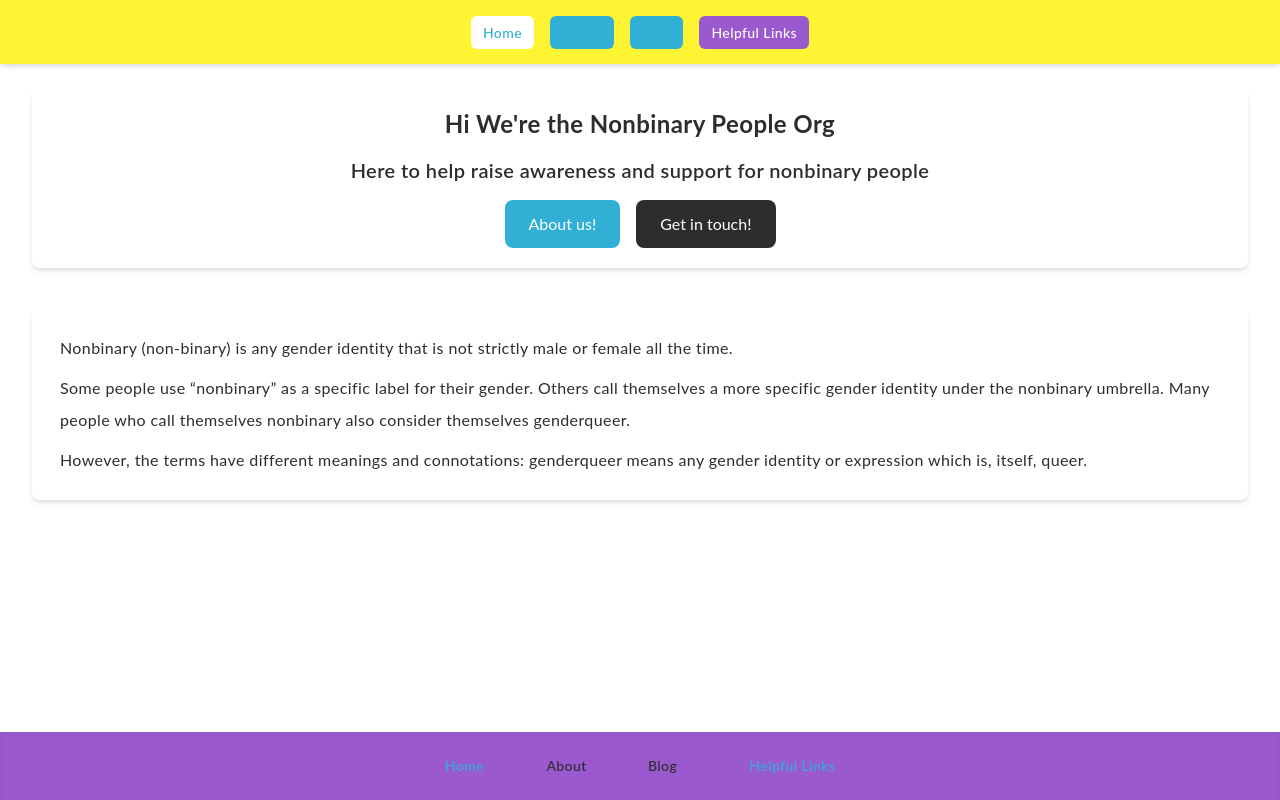
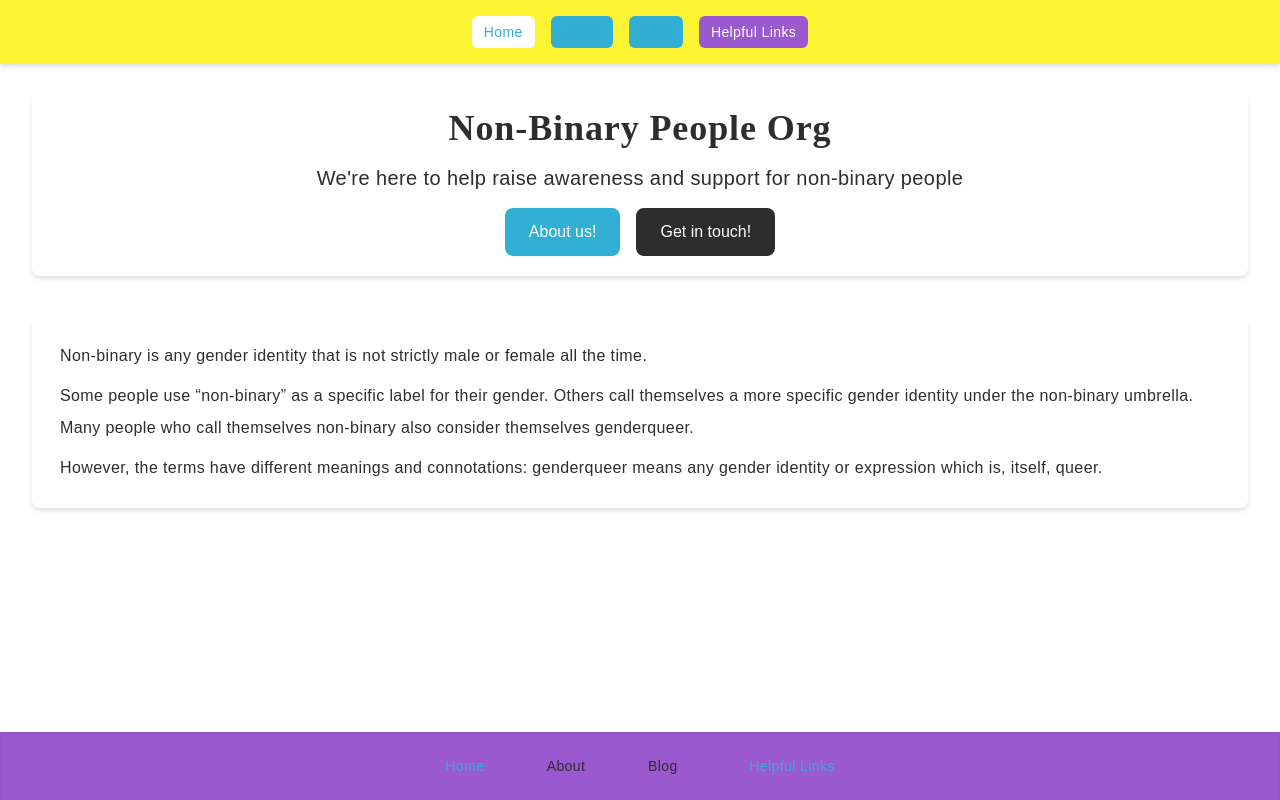
Before and after one commit to neosh11/NonBinaryPeople, a Next.js app: page / in a window 1280 px wide. Built offline with nearby package versions, Linux system fonts and the light colour scheme.

Commit message:
Typography changes

```diff
--- a/components/Home/Intro/index.tsx
+++ b/components/Home/Intro/index.tsx
@@ -5,8 +5,8 @@ const Intro = () => (
   <>
     <Card>
       <div className='md:flex md:flex-col space-y-4 md:items-center'>
-        <h1>Hi We&apos;re the Nonbinary People Org</h1>
-        <h2>Here to help raise awareness and support for nonbinary people </h2>
+        <h1>Non-Binary People Org</h1>
+        <h2>We&apos;re here to help raise awareness and support for non-binary people </h2>
         <div className='md:space-x-4 md:flex md:space-y-0 space-y-4'>
           <Button color='blue' text={true}>
             About us!
@@ -18,10 +18,10 @@ const Intro = () => (
       </div>
     </Card>
     <Card>
-      <p>Nonbinary (non-binary) is any gender identity that is not strictly male or female all the time.</p>
+      <p>Non-binary is any gender identity that is not strictly male or female all the time.</p>
       <p>
-        Some people use <q>nonbinary</q> as a specific label for their gender. Others call themselves a more specific
-        gender identity under the nonbinary umbrella. Many people who call themselves nonbinary also consider themselves
+        Some people use <q>non-binary</q> as a specific label for their gender. Others call themselves a more specific
+        gender identity under the non-binary umbrella. Many people who call themselves non-binary also consider themselves
         genderqueer.
       </p>
       <p>
--- a/pages/_document.tsx
+++ b/pages/_document.tsx
@@ -1,7 +1,7 @@
 import Document, { Html, Head, Main, NextScript, DocumentContext } from 'next/document'
 
-const siteName = "Non Binary People Org";
-const twitterHandle = "@"
+const siteName = 'Non-Binary People Org'
+const twitterHandle = '@'
 
 class MyDocument extends Document {
   static async getInitialProps(ctx: DocumentContext) {
@@ -15,7 +15,10 @@ class MyDocument extends Document {
           <meta property='og:type' content='website' />
           <meta property='og:site_name' content={siteName} />
           <meta name='twitter:creator' content={twitterHandle} />
+
+          <link href='https://fonts.googleapis.com/css?family=Open+Sans' rel='stylesheet' />
         </Head>
+
         <body>
           <Main />
           <NextScript />
--- a/pages/help/index.tsx
+++ b/pages/help/index.tsx
@@ -1,3 +1,4 @@
+import Card from '../../components/Card'
 import { navKeys, pageNames } from '../../constants/PageDetails'
 import General from '../../layouts/General'
 import { pageRoutes } from '../../lib/routes'
@@ -13,9 +14,32 @@ export default function Home() {
     >
       <div className='space-y-10 md:flex md:flex-col'>
         <h1>Helpful Links</h1>
-        <a className={buttonClass} href={pageRoutes.helpCommunities}>
-          {pageNames.communities}
-        </a>
+        <Card>
+          <div className='md:flex md:flex-col space-y-4 md:items-center'>
+            <h2>Communities!</h2>
+            <a className={buttonClass} href={pageRoutes.helpCommunities}>
+              {pageNames.communities}
+            </a>
+          </div>
+        </Card>
+
+        <Card>
+          <div className='md:flex md:flex-col space-y-4 md:items-center'>
+            <h2>Seeking help!</h2>
+            <a className={buttonClass} href='#'>
+              Looking for mental health support
+            </a>
+          </div>
+        </Card>
+
+        <Card>
+          <div className='md:flex md:flex-col space-y-4 md:items-center'>
+            <h2>Get Educated!</h2>
+            <a className={buttonClass} href='#'>
+              Wiki
+            </a>
+          </div>
+        </Card>
       </div>
     </General>
   )
--- a/tailwind.config.js
+++ b/tailwind.config.js
@@ -37,7 +37,8 @@ module.exports = {
     },
     fontFamily: {
       sans: ['Lato', 'sans-serif'],
-      serif: ['Montserrat', 'serif']
+      serif: ['Montserrat', 'serif'],
+      bubbly: ['Lobster', 'sans-serif']
     },
     extend: {
       width: {
--- a/tailwind.css
+++ b/tailwind.css
@@ -2,10 +2,10 @@
 
 @layer base {
   h1 {
-    @apply text-2xl font-bold;
+    @apply md:text-4xl text-2xl font-bold font-serif tracking-wide md:antialiased;
   }
   h2 {
-    @apply text-xl font-semibold;
+    @apply text-xl font-medium;
   }
   h3 {
     @apply text-lg;
@@ -20,7 +20,7 @@
 
   html,
   body {
-    @apply bg-prim text-tex-prim tracking-wide leading-loose;
+    @apply bg-prim text-tex-prim tracking-wide leading-loose font-bubbly font-normal;
   }
 
   input, textarea, select{
```
Lines whose indentation alone changed are shown as unchanged.
